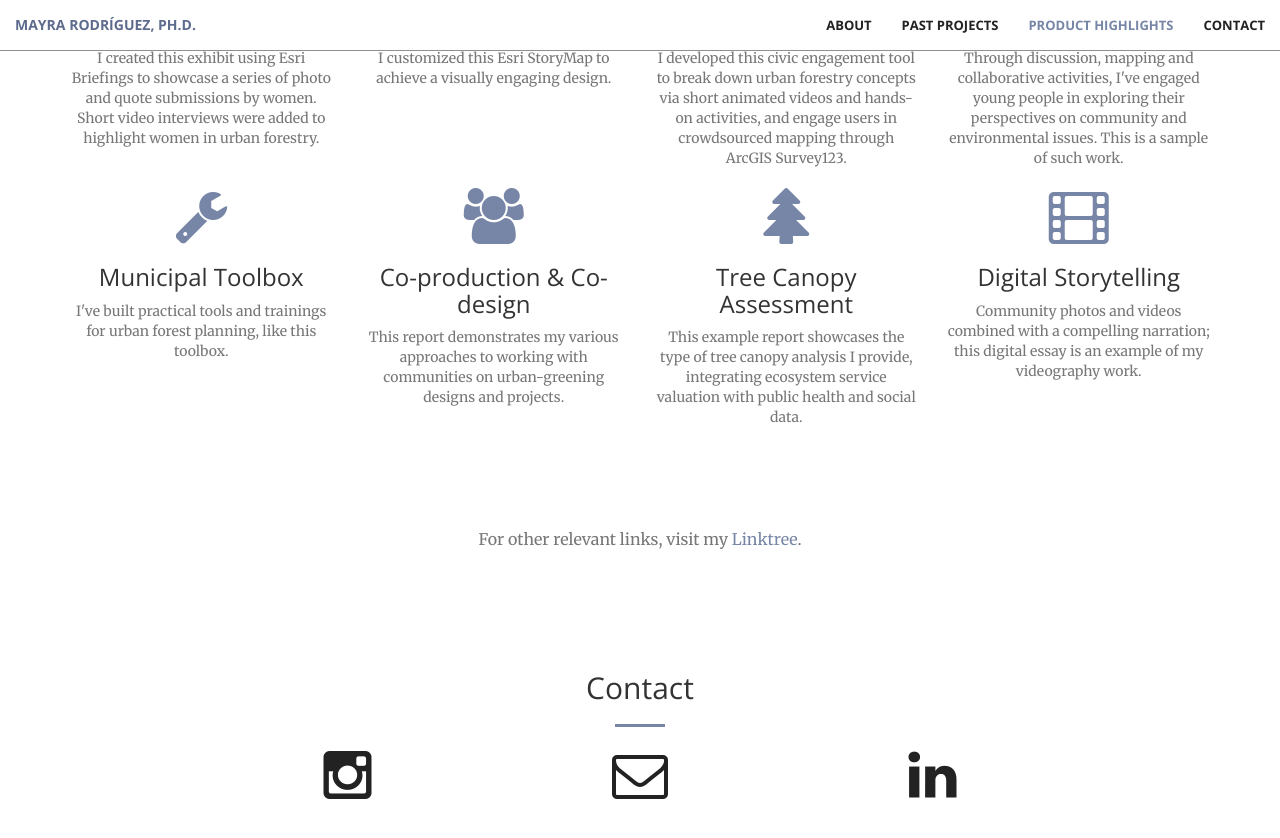
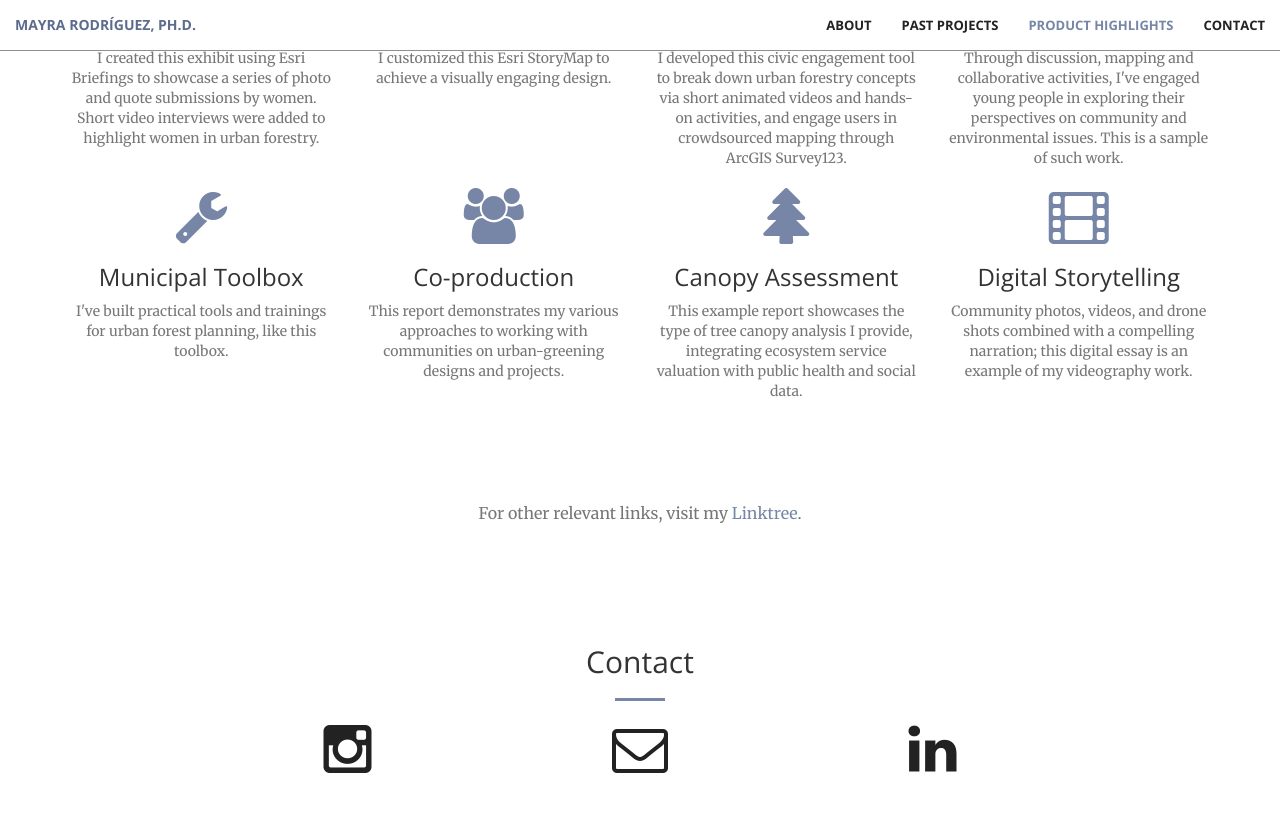
Before and after one commit to RodriguezMayraI/RodriguezMayraI.github.io, a Jekyll site: the page built from index.html, in a window 1280 px wide and 900 px high, scrolled down 2789 px. Shown: the top 838 px of the window. Built offline with Jekyll 4.4.1, drawn with Linux system fonts in a browser that asks for light colours.

Commit message:
Update services.html

```diff
--- a/_includes/services.html
+++ b/_includes/services.html
@@ -62,7 +62,7 @@
             <div class="col-lg-3 col-md-6 text-center">
                 <div class="service-box">
                     <i class="fa fa-4x fa-users wow bounceIn text-primary" data-wow-delay=".1s"></i>
-                    <h3>Co-production & Co-design</h3>
+                    <h3>Co-production</h3>
                     <a href="https://doi.org/10.13140/RG.2.2.21736.12806" class="text-muted" target="_blank">This report demonstrates my various approaches to working with communities on urban-greening designs and projects.</a>
                 </div>
             </div>
@@ -71,7 +71,7 @@
             <div class="col-lg-3 col-md-6 text-center">
                 <div class="service-box">
                     <i class="fa fa-4x fa-tree wow bounceIn text-primary" data-wow-delay=".2s"></i>
-                    <h3>Tree Canopy Assessment</h3>
+                    <h3>Canopy Assessment</h3>
                     <a href="https://doi.org/10.13140/RG.2.2.16754.41927" class="text-muted" target="_blank">This example report showcases the type of tree canopy analysis I provide, integrating ecosystem service valuation with public health and social data.</a>
                 </div>
             </div>
@@ -81,7 +81,7 @@
                 <div class="service-box">
                     <i class="fa fa-4x fa-film wow bounceIn text-primary" data-wow-delay=".3s"></i>
                     <h3>Digital Storytelling</h3>
-                    <a href="https://s.uconn.edu/resilientroots" class="text-muted" target="_blank">Community photos and videos combined with a compelling narration; this digital essay is an example of my videography work.</a>
+                    <a href="https://s.uconn.edu/resilientroots" class="text-muted" target="_blank">Community photos, videos, and drone shots combined with a compelling narration; this digital essay is an example of my videography work.</a>
                 </div>
             </div>
 
```
